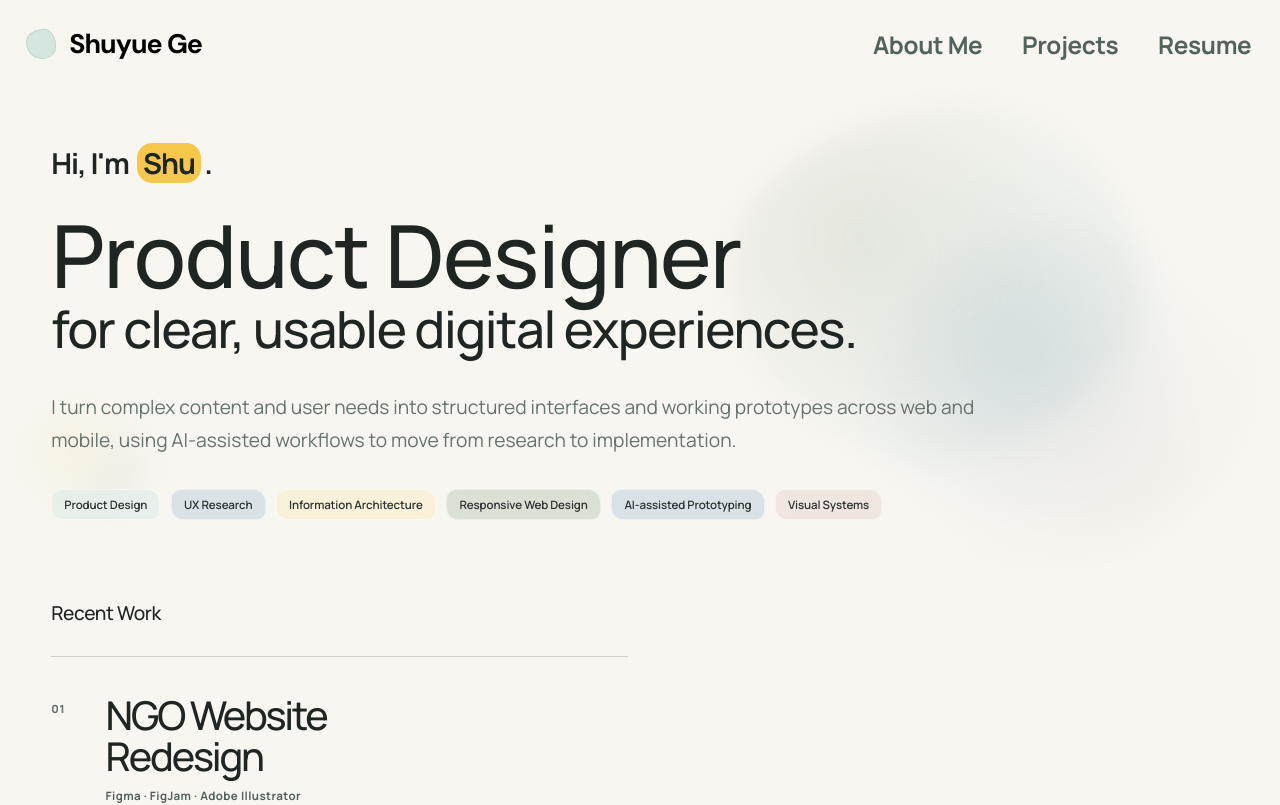
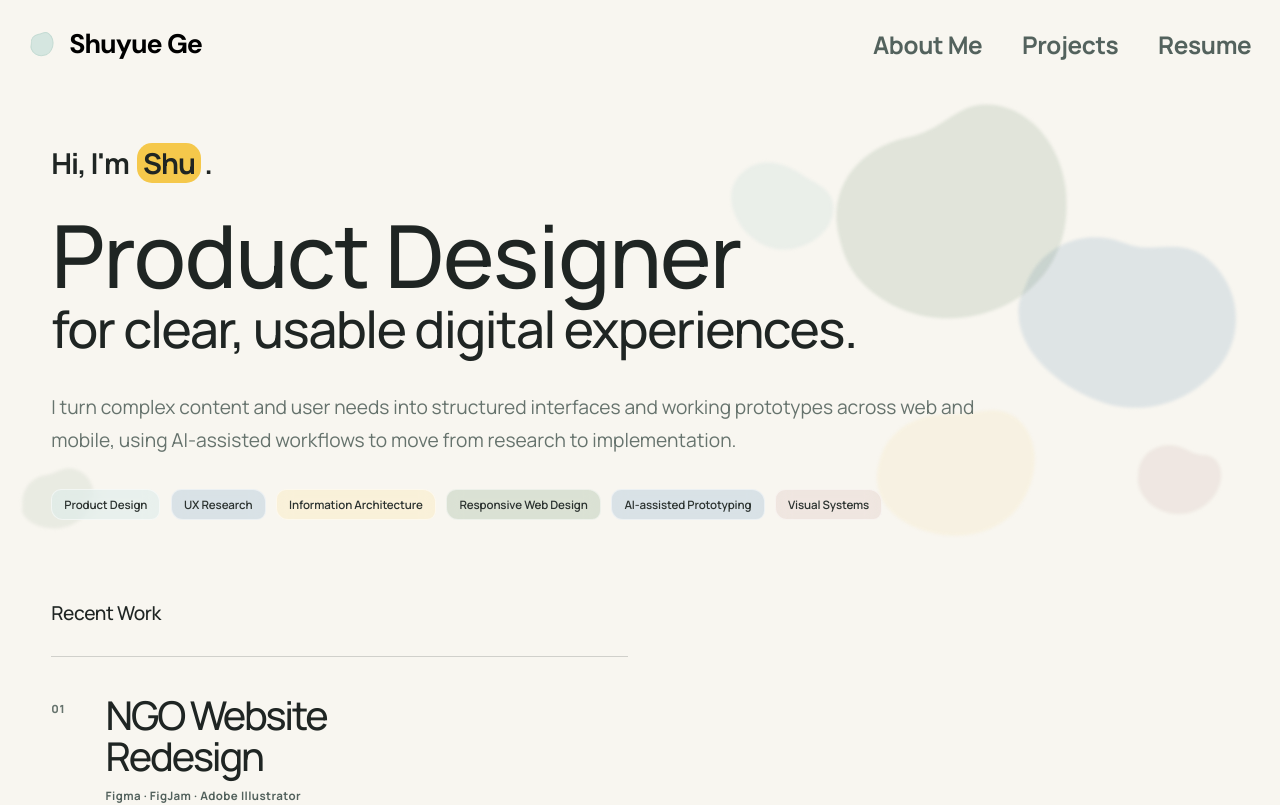
Before and after one commit to ShuyueGe/shuyuege.github.io, a React (Vite) app: page /#/ in a window 1280 px wide. Shown: the top 805 px of the page. Built offline with nearby package versions, Linux system fonts and the light colour scheme.

Commit message:
Refine hero and logo blobs

```diff
--- a/src/components/AboutSection.tsx
+++ b/src/components/AboutSection.tsx
@@ -11,9 +11,60 @@ export function AboutSection() {
   return (
     <section className="about-section about-hero page-shell" id="about">
       <div className="about-hero__watercolor" aria-hidden="true">
-        <span className="about-hero__blob about-hero__blob--green" />
-        <span className="about-hero__blob about-hero__blob--blue" />
-        <span className="about-hero__blob about-hero__blob--yellow" />
+        <svg
+          className="about-hero__blob about-hero__blob--green-large"
+          viewBox="0 0 200 170"
+        >
+          <path
+            d="M22 94C17 58 43 32 79 29C109 27 119 7 145 15C174 24 190 58 185 91C181 126 157 152 123 159C85 167 49 151 31 123C25 113 23 104 22 94Z"
+            fill="currentColor"
+          />
+        </svg>
+        <svg
+          className="about-hero__blob about-hero__blob--blue"
+          viewBox="0 0 200 170"
+        >
+          <path
+            d="M18 77C22 43 55 21 88 28C113 33 130 12 158 30C185 48 194 83 177 112C160 142 126 159 92 153C57 147 23 127 17 98C15 91 16 84 18 77Z"
+            fill="currentColor"
+          />
+        </svg>
+        <svg
+          className="about-hero__blob about-hero__blob--yellow"
+          viewBox="0 0 200 170"
+        >
+          <path
+            d="M25 63C42 28 79 22 109 29C137 35 163 25 179 53C195 81 180 119 156 139C130 160 91 161 58 143C26 126 8 96 25 63Z"
+            fill="currentColor"
+          />
+        </svg>
+        <svg
+          className="about-hero__blob about-hero__blob--green-small"
+          viewBox="0 0 200 170"
+        >
+          <path
+            d="M31 50C53 20 91 23 117 31C143 39 171 38 180 67C190 98 166 132 136 147C104 163 63 151 41 127C19 104 12 76 31 50Z"
+            fill="currentColor"
+          />
+        </svg>
+        <svg
+          className="about-hero__blob about-hero__blob--pink"
+          viewBox="0 0 200 170"
+        >
+          <path
+            d="M24 89C20 55 43 29 76 24C107 20 120 38 147 36C174 34 190 60 184 90C178 122 151 149 116 155C81 161 47 145 31 118C26 109 23 99 24 89Z"
+            fill="currentColor"
+          />
+        </svg>
+        <svg
+          className="about-hero__blob about-hero__blob--left"
+          viewBox="0 0 200 170"
+        >
+          <path
+            d="M22 82C27 48 56 26 88 29C117 32 133 18 159 35C185 53 190 87 174 114C157 143 121 157 88 151C53 145 23 124 18 98C17 93 19 87 22 82Z"
+            fill="currentColor"
+          />
+        </svg>
       </div>
 
       <div className="about-hero__content">
--- a/src/components/Logo.tsx
+++ b/src/components/Logo.tsx
@@ -3,7 +3,17 @@ import { Link } from "react-router-dom";
 export function Logo() {
   return (
     <Link className="logo" to="/" aria-label="Shuyue Ge, home">
-      <span className="logo__mark" aria-hidden="true" />
+      <svg
+        className="logo__mark"
+        viewBox="0 0 64 64"
+        aria-hidden="true"
+        focusable="false"
+      >
+        <path
+          className="logo__mark-shape"
+          d="M11.5 31.8C10.2 20.3 17.6 12.8 28.8 11.1C38.5 9.6 42.6 4.8 50.1 10.8C58.2 17.2 60.4 29.7 57.2 39.4C53.8 49.8 45.2 57 34.6 57.7C23.5 58.5 14.2 51.8 11.2 42.1C10.2 38.8 10.2 35.2 11.5 31.8Z"
+        />
+      </svg>
       <span className="logo__name">Shuyue Ge</span>
     </Link>
   );
--- a/src/styles.css
+++ b/src/styles.css
@@ -2683,49 +2683,66 @@ p {
 .home-page .about-hero__blob {
   position: absolute;
   display: block;
-  filter: blur(14px) saturate(0.72);
-  opacity: 0.42;
+  height: auto;
+  overflow: visible;
+  filter: blur(1.6px) saturate(0.8);
+  mix-blend-mode: multiply;
+  opacity: 0.34;
   transform: translateZ(0);
 }
 
-.home-page .about-hero__blob--green {
-  top: 7%;
-  right: clamp(5rem, 11vw, 10rem);
-  width: clamp(19rem, 32vw, 34rem);
-  aspect-ratio: 1.16;
-  border-radius: 61% 39% 53% 47% / 42% 56% 44% 58%;
-  background:
-    radial-gradient(circle at 32% 34%, rgb(184 200 178 / 0.72), transparent 57%),
-    radial-gradient(circle at 68% 64%, rgb(116 184 178 / 0.42), transparent 63%),
-    rgb(220 236 234 / 0.2);
-  transform: rotate(-7deg);
+.home-page .about-hero__blob--green-large {
+  top: 4%;
+  right: 15%;
+  width: clamp(14rem, 22vw, 22rem);
+  color: #b8c8b2;
+  opacity: 0.38;
+  transform: rotate(-8deg);
 }
 
 .home-page .about-hero__blob--blue {
-  top: 31%;
-  right: 2rem;
-  width: clamp(18rem, 29vw, 31rem);
-  aspect-ratio: 1.08;
-  border-radius: 43% 57% 61% 39% / 59% 38% 62% 41%;
-  background:
-    radial-gradient(circle at 38% 42%, rgb(175 199 216 / 0.78), transparent 58%),
-    radial-gradient(circle at 72% 70%, rgb(208 173 167 / 0.2), transparent 52%),
-    rgb(231 242 247 / 0.18);
-  transform: rotate(9deg);
+  top: 28%;
+  right: 2%;
+  width: clamp(13rem, 20vw, 20rem);
+  color: #afc7d8;
+  opacity: 0.37;
+  transform: rotate(11deg);
 }
 
 .home-page .about-hero__blob--yellow {
+  right: 18%;
+  bottom: 2%;
+  width: clamp(10rem, 15vw, 15rem);
+  color: #faedcb;
+  opacity: 0.48;
+  transform: rotate(-11deg);
+}
+
+.home-page .about-hero__blob--green-small {
+  top: 16%;
+  right: 34%;
+  width: clamp(7rem, 10vw, 10rem);
+  color: #d5e6e0;
+  opacity: 0.44;
+  transform: rotate(17deg);
+}
+
+.home-page .about-hero__blob--pink {
+  right: 4%;
   bottom: 8%;
+  width: clamp(6rem, 8vw, 8rem);
+  color: #d0ada7;
+  opacity: 0.2;
+  transform: rotate(6deg);
+}
+
+.home-page .about-hero__blob--left {
+  bottom: 5%;
   left: 0.75rem;
-  width: clamp(7.5rem, 11vw, 11rem);
-  aspect-ratio: 1.12;
-  border-radius: 56% 44% 39% 61% / 48% 58% 42% 52%;
-  background:
-    radial-gradient(circle at 45% 42%, rgb(250 237 203 / 0.92), transparent 62%),
-    radial-gradient(circle at 68% 68%, rgb(184 200 178 / 0.34), transparent 54%);
-  filter: blur(10px) saturate(0.74);
-  opacity: 0.46;
-  transform: rotate(-12deg);
+  width: clamp(5rem, 7vw, 7rem);
+  color: #b8c8b2;
+  opacity: 0.23;
+  transform: rotate(-15deg);
 }
 
 .home-page .about-hero__intro {
@@ -2843,14 +2860,18 @@ p {
     opacity: 0.78;
   }
 
-  .home-page .about-hero__blob--green {
+  .home-page .about-hero__blob--green-large {
     top: 12%;
-    right: 0;
+    right: 12%;
   }
 
   .home-page .about-hero__blob--blue {
-    top: 42%;
-    right: 2rem;
+    top: 39%;
+    right: 1rem;
+  }
+
+  .home-page .about-hero__blob--green-small {
+    right: 39%;
   }
 
   .home-page .about-hero__title-primary {
@@ -2874,25 +2895,43 @@ p {
   }
 
   .home-page .about-hero__blob {
-    filter: blur(18px) saturate(0.66);
-  }
-
-  .home-page .about-hero__blob--green {
-    top: 22%;
+    filter: blur(1.2px) saturate(0.72);
+  }
+
+  .home-page .about-hero__blob--green-large {
+    top: 27%;
     right: 1rem;
-    width: 18rem;
+    width: 11rem;
   }
 
   .home-page .about-hero__blob--blue {
-    top: 56%;
-    right: 1.5rem;
-    width: 17rem;
+    top: 49%;
+    right: 0.75rem;
+    width: 10rem;
   }
 
   .home-page .about-hero__blob--yellow {
+    right: 22%;
+    bottom: 8%;
+    width: 7.5rem;
+  }
+
+  .home-page .about-hero__blob--green-small {
+    top: 19%;
+    right: 34%;
+    width: 5.5rem;
+  }
+
+  .home-page .about-hero__blob--pink {
+    right: 3%;
+    bottom: 17%;
+    width: 4.75rem;
+  }
+
+  .home-page .about-hero__blob--left {
     bottom: 5%;
-    left: 1rem;
-    width: 7rem;
+    left: 0.5rem;
+    width: 4.5rem;
   }
 
   .home-page .about-hero__intro {
@@ -2961,22 +3000,49 @@ p {
 /* Header brand refinement */
 
 .logo__mark {
+  display: block;
   width: 1.15rem;
   height: 1.15rem;
-  border: 1px solid #bed8d0;
-  border-radius: 58% 42% 46% 54% / 45% 55% 42% 58%;
-  background: #d5e6e0;
+  overflow: visible;
+  border: 0;
+  border-radius: 0;
+  background: transparent;
   box-shadow: none;
   font-size: 0;
+  transition: transform var(--transition-fast);
 }
 
 .home-page .logo__mark {
   width: 1.325rem;
   height: 1.325rem;
-  border-color: #bed8d0;
-  border-radius: 58% 42% 46% 54% / 45% 55% 42% 58%;
-  background: #d5e6e0;
+  border: 0;
+  border-radius: 0;
+  background: transparent;
   box-shadow: none;
+}
+
+.logo__mark-shape {
+  fill: #d5e6e0;
+  stroke: #c4dbd3;
+  stroke-width: 1;
+  transition:
+    fill var(--transition-fast),
+    stroke var(--transition-fast);
+  vector-effect: non-scaling-stroke;
+}
+
+.logo:hover .logo__mark,
+.logo:focus-visible .logo__mark,
+.home-page .logo:hover .logo__mark,
+.home-page .logo:focus-visible .logo__mark {
+  border: 0;
+  background: transparent;
+}
+
+.logo:hover .logo__mark-shape,
+.logo:focus-visible .logo__mark-shape {
+  fill: var(--color-accent);
+  stroke: color-mix(in srgb, var(--color-accent) 72%, var(--color-primary));
 }
 
 .logo__name,
```
